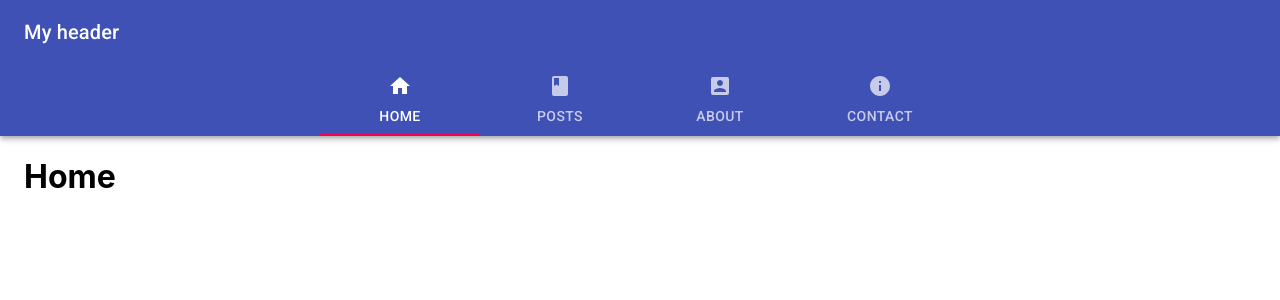
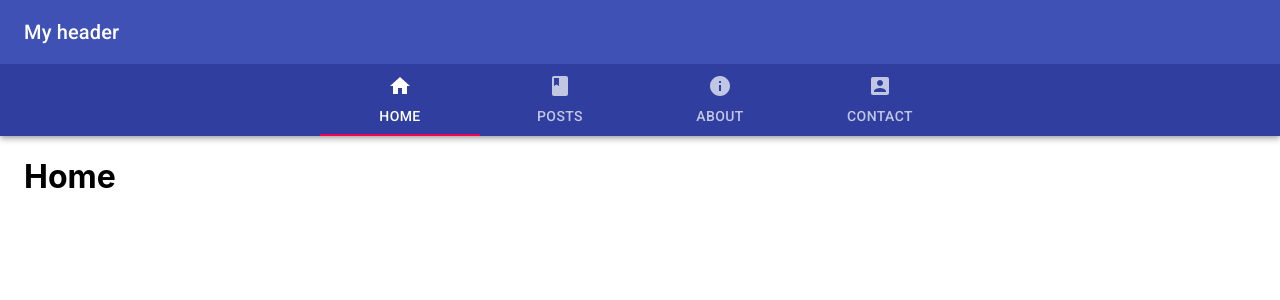
Before and after one commit to GeorgeSteshenko/react-material, a React (Create React App) app: page / in a window 1280 px wide. Shown: the top 300 px of the page. Built offline with nearby package versions, Linux system fonts and the light colour scheme.

Commit message:
Navbar updates

```diff
--- a/src/components/navbar.jsx
+++ b/src/components/navbar.jsx
@@ -1,5 +1,6 @@
 import React, { Component } from "react";
 import { Tabs, Tab } from "@material-ui/core";
+import { indigo } from "@material-ui/core/colors";
 import { Link } from "react-router-dom";
 import { Home, Book, AccountBox, Info } from "@material-ui/icons";
 import { withRouter } from "react-router-dom";
@@ -16,30 +17,31 @@ class Navbar extends Component {
           value={this.props.history.location.pathname}
           onChange={this.handleChange}
           centered
+          style={{ backgroundColor: indigo[700] }}
         >
           <Tab
-            icon={<Home></Home>}
+            icon={<Home />}
             label="Home"
             value="/"
             component={Link}
             to="/"
           ></Tab>
           <Tab
-            icon={<Book></Book>}
+            icon={<Book />}
             label="Posts"
             value="/posts"
             component={Link}
             to="/posts"
           ></Tab>
           <Tab
-            icon={<AccountBox></AccountBox>}
+            icon={<Info />}
             label="About"
             value="/about"
             component={Link}
             to="/about"
           ></Tab>
           <Tab
-            icon={<Info></Info>}
+            icon={<AccountBox />}
             label="Contact"
             value="/contact"
             component={Link}
```
